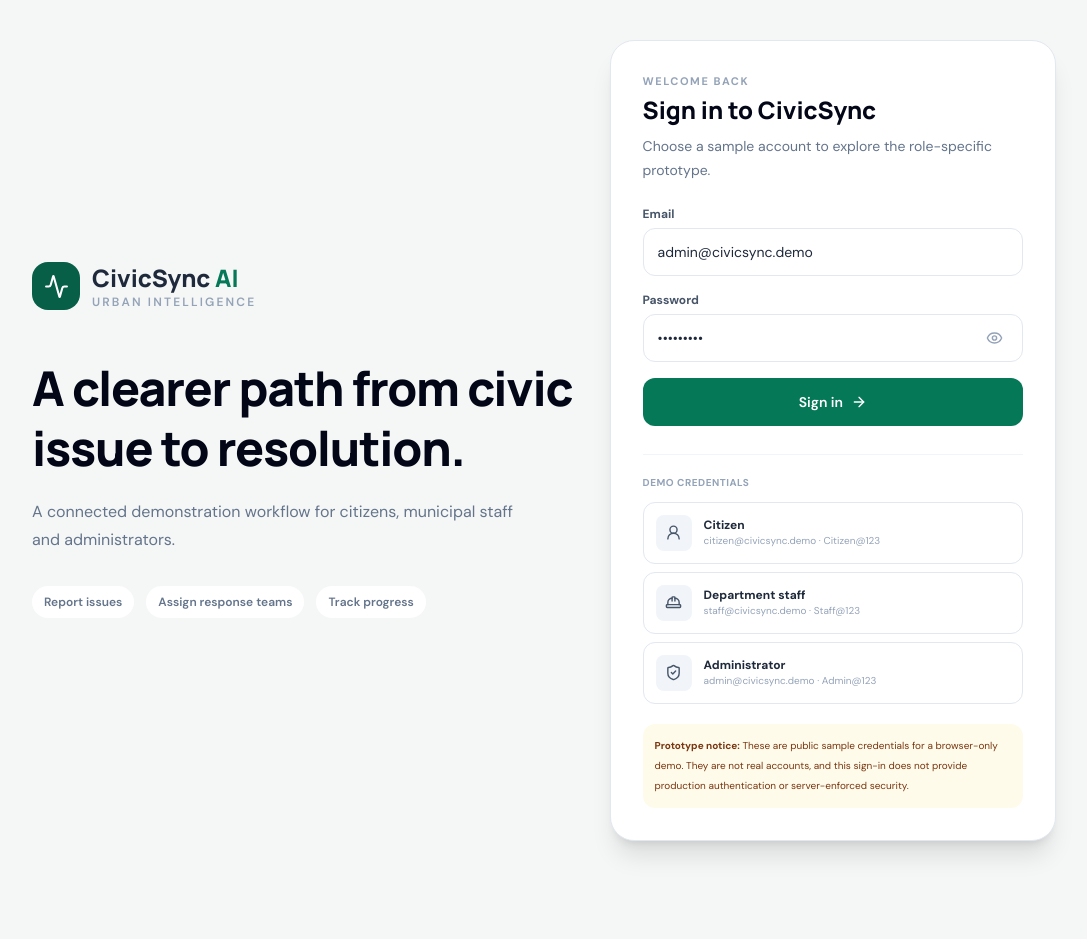
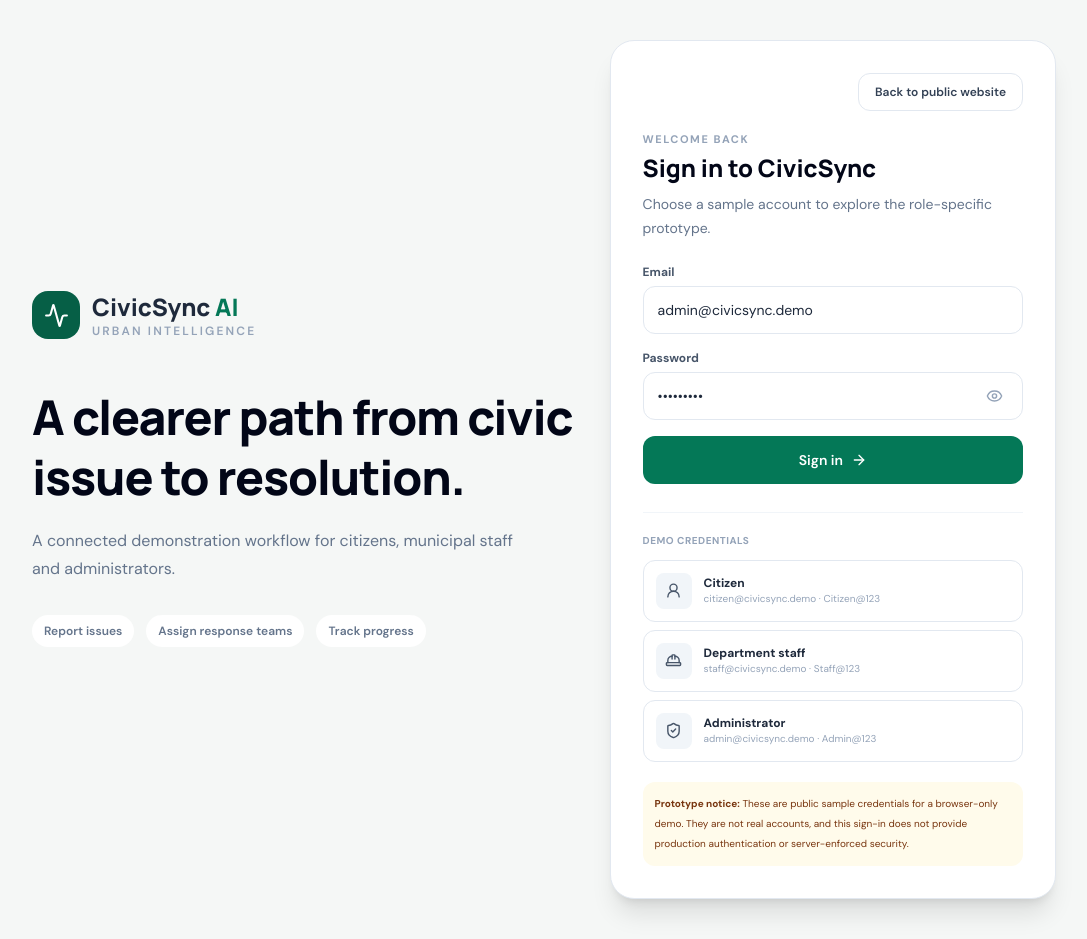
Before and after one commit to Jixsaw79/CivicSync-AI, a React (Vite) app: page / in a window 1280 px wide. Both pictures are taken after a click on the button "Profile · Sign in". Shown: the whole page, without its empty margins (96-1183 px from the left). Before the commit the page ends 881 px from the top, so only its background shows below. Built offline with nearby package versions, Linux system fonts and the light colour scheme.

Commit message:
feat: allow closing sign-in and returning to public site

```diff
--- a/src/DemoLogin.jsx
+++ b/src/DemoLogin.jsx
@@ -7,7 +7,7 @@ const accounts = [
   { email: 'admin@civicsync.demo', password: 'Admin@123', id: 'demo-admin', name: 'Demo Administrator', role: 'admin', label: 'Administrator', icon: ShieldCheck, description: 'Review reports, assign teams and monitor service trends.' },
 ]
 
-export default function DemoLogin({ onLogin }) {
+export default function DemoLogin({ onLogin, onCancel }) {
   const [email, setEmail] = useState(accounts[2].email)
   const [password, setPassword] = useState(accounts[2].password)
   const [error, setError] = useState('')
@@ -38,7 +38,7 @@ export default function DemoLogin({ onLogin }) {
         </section>
         <section className="mx-auto w-full max-w-md rounded-3xl border border-slate-200 bg-white p-6 shadow-xl dark:border-slate-800 dark:bg-slate-900 sm:p-8">
           <div className="mb-7 lg:hidden"><div className="flex items-center gap-3"><span className="grid h-11 w-11 place-items-center rounded-xl bg-emerald-800 text-white"><Activity size={22} /></span><div className="font-display text-xl font-extrabold">CivicSync <span className="text-emerald-700 dark:text-emerald-400">AI</span></div></div></div>
-          <div className="eyebrow">Welcome back</div>
+          <div className="mb-5 flex justify-end"><button type="button" onClick={onCancel} className="btn-secondary min-h-9 text-xs">Back to public website</button></div><div className="eyebrow">Welcome back</div>
           <h2 className="mt-1 font-display text-2xl font-extrabold text-slate-950 dark:text-white">Sign in to CivicSync</h2>
           <p className="mt-2 text-sm leading-6 text-slate-500 dark:text-slate-400">Choose a sample account to explore the role-specific prototype.</p>
           <form className="mt-6 space-y-4" onSubmit={submit}>
```
